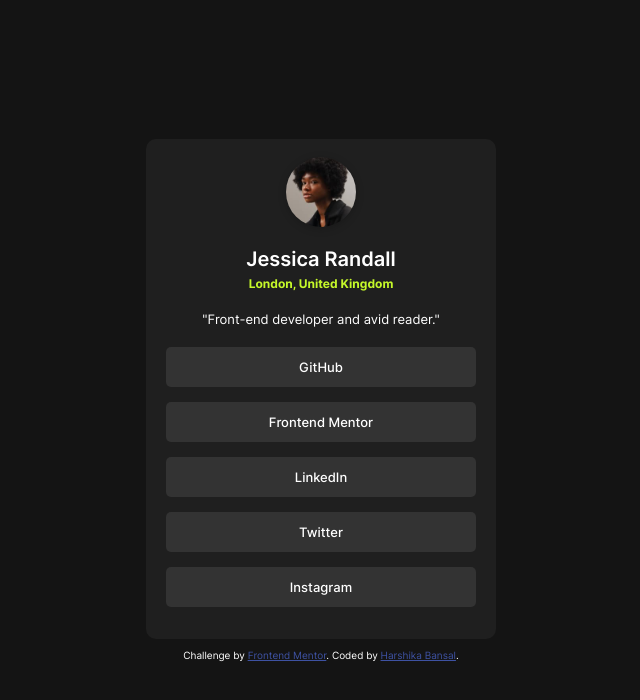
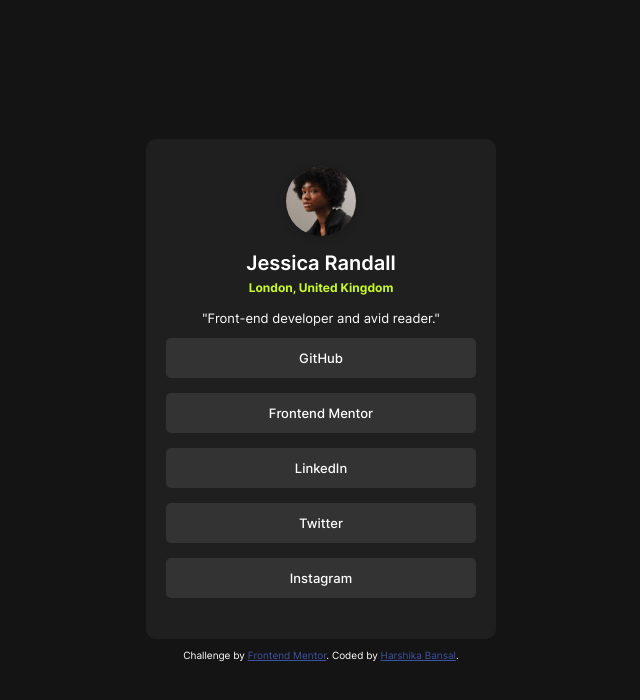
Before and after one commit to harshikab2112/Social-Links-Profile, a plain HTML site: page index.html in a window 1280 px wide. Shown: the whole page, without its empty margins (319-959 px from the left). Drawn offline with Linux system fonts and the light colour scheme.

Commit message:
Update style.css

```diff
--- a/style.css
+++ b/style.css
@@ -29,8 +29,13 @@
   margin: 0;
 }
 
+html {
+  font-size: 100%;
+}
+
 body {
   min-height: 100vh;
+  font-size: 0.875rem;
   display: flex;
   flex-direction: column;
   justify-content: center;
@@ -48,13 +53,15 @@
   background-color: var(--grey800);
   border-radius: 10px;
   height: 500px;
-  width: 350px;
+  max-width: 350px;
+  width: 90%;
   padding: 20px;
   color: hsl(0, 0%, 100%);
-  transition: transform 0.3s ease, box-shadow 0.3s ease;
+  transition: box-shadow 0.3s ease;
 }
 
 .main-container:hover {
+  transform: none;
   box-shadow: 0 6px 20px rgba(0, 0, 0, 0.2);
 }
 
@@ -70,18 +77,12 @@
 }
 
 /* Container Content */
-.container-content img,
-h1,
-p,
-small,
-a {
-  margin-bottom: 20px;
-}
 
 .container-content img {
   height: 70px;
   width: 70px;
   border-radius: 50%;
+  margin-bottom: 15px;
   box-shadow: 0 2px 8px rgba(0, 0, 0, 0.2);
   transition: transform 0.3s ease, box-shadow 0.3s ease;
 }
@@ -100,11 +101,13 @@
 .container-content small {
   color: var(--green);
   font-size: 12px;
+  margin-bottom: 15px;
   font-weight: 700;
 }
 
 .container-content p {
   font-size: 13px;
+  margin-bottom: 12px;
 }
 
 /* Social Links */
@@ -124,6 +127,7 @@
   text-align: center;
   font-size: small;
   font-weight: 500;
+  cursor: pointer;
   transition: transform 0.3s ease, box-shadow 0.3s ease;
 }
 .social-links .button:hover {
```
